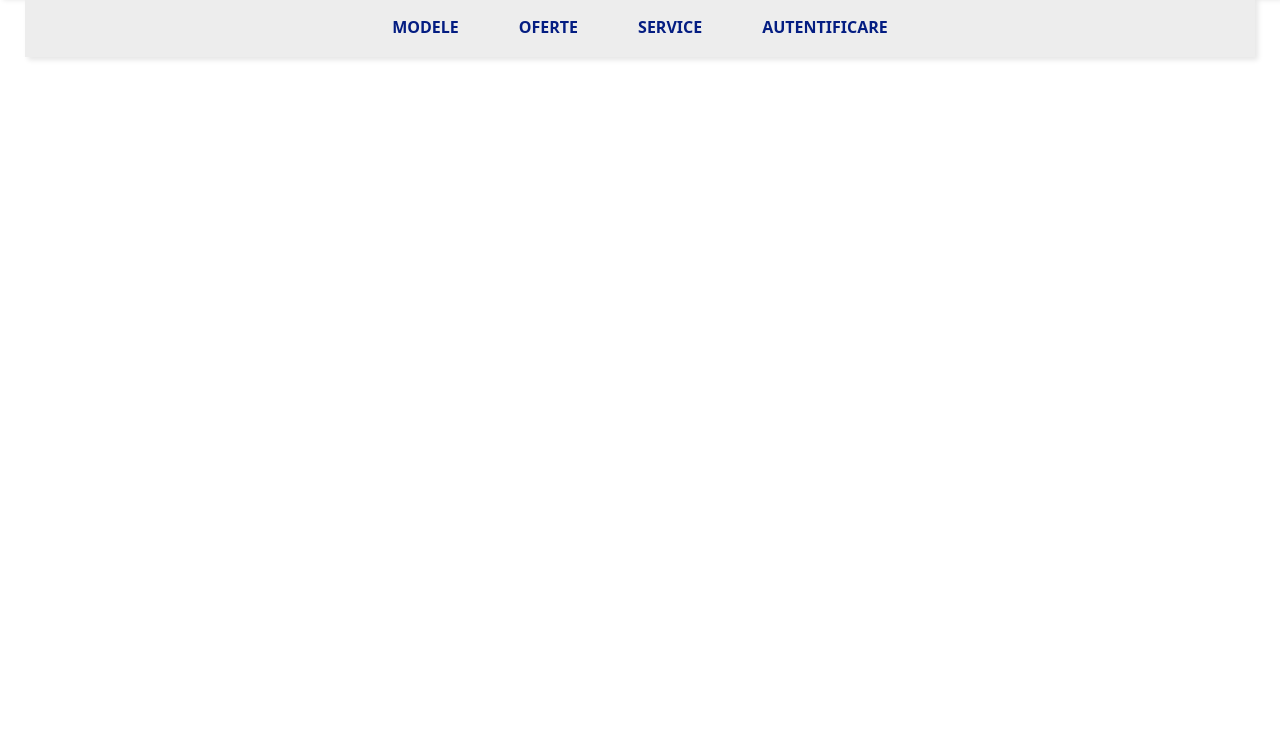
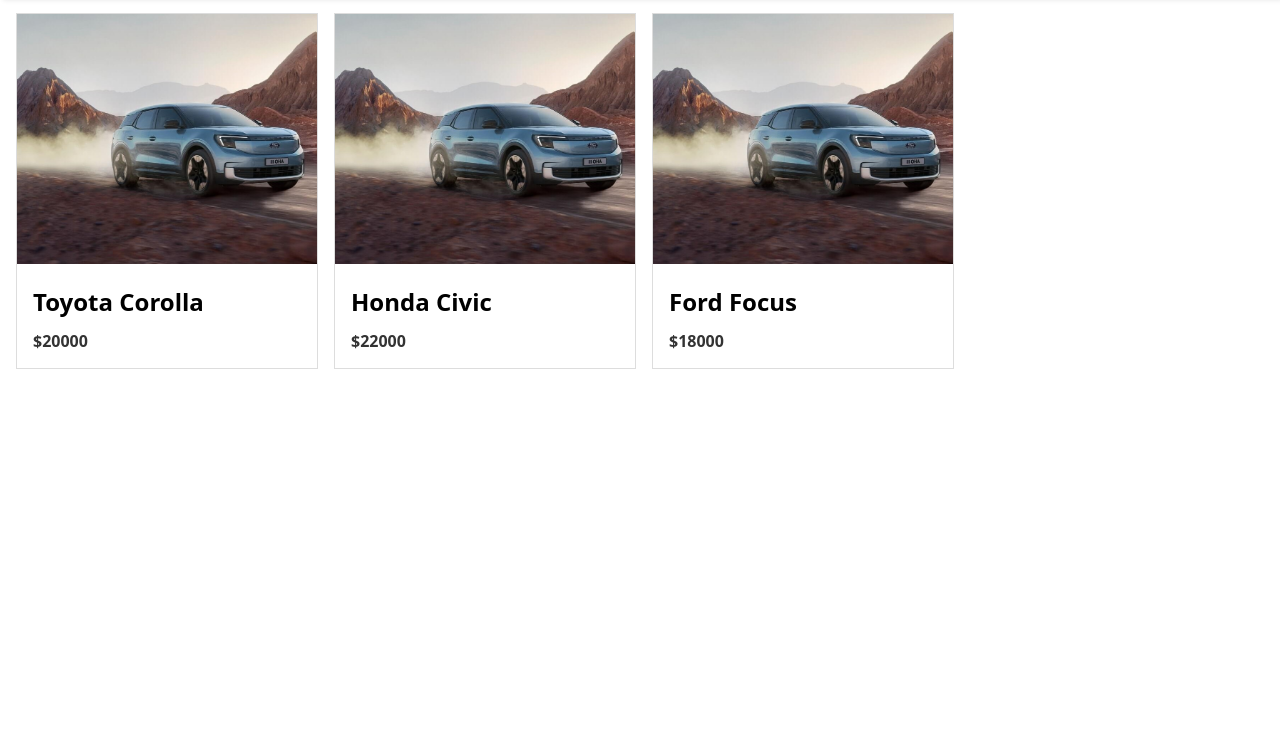
Before and after one commit to Cozmax/ProiectJava, a plain HTML site: page proiect_java_v2/pagini/modele.html in a window 1280 px wide. Shown: the part 63-800 px from the top of the page. Drawn offline with Linux system fonts and the light colour scheme.

Commit message:
Modele 80% Termiant
Aproape am finalizat tot ce trb pentru modele, tot ce mai trb sa fac e conexiunea la SQL + feed info to database

```diff
--- a/proiect_java_v2/pagini/modele.html
+++ b/proiect_java_v2/pagini/modele.html
@@ -1,21 +1,22 @@
 <!DOCTYPE html>
 <html>
   <head>
-    <title>MODELE</title>
+    <title>STOC</title>
 
     <link rel="preconnect" href="https://fonts.googleapis.com">
     <link rel="preconnect" href="https://fonts.gstatic.com" crossorigin>
     <link href="https://fonts.googleapis.com/css2?family=Roboto:ital,wght@0,100;0,300;0,400;0,500;0,700;0,900;1,100;1,300;1,400;1,500;1,700;1,900&display=swap" rel="stylesheet">
 
+
     <link rel="stylesheet" href="../style/general.css">
     <link rel="stylesheet" href="../style/header1.css">
     <link rel="stylesheet" href="../style/sidebar.css">
     <link rel="stylesheet" href="../style/buttons.css">
-    <link rel="stylesheet" href="../style/header2.css">
-    <link rel="stylesheet" href="../style/masini.css">
+    <link rel="stylesheet" href="../style/modele.css">
   </head>
 
   <body>
+    <!--Navbar General-->
     <nav>
       <ul class="sidebar">
         <li onclick="hideSidebar()"><a href="#"><img src="../icons/close_24dp_E8EAED_FILL0_wght400_GRAD0_opsz24.svg"></a></li>
@@ -36,16 +37,12 @@
         <li class="menuButton " onclick="showSidebar()"><a href="#"><img src="../icons/menu_24dp_E8EAED_FILL0_wght400_GRAD0_opsz24.svg"></a></li>
       </ul>
     </nav>
-    <!--Sfarsitul primului header-->
 
-    <nav class="header-2">
-      <ul class="nav2ul">
-        <li class="buton-header-2"><a href="modele.html">MODELE</a></li>
-        <li class="buton-header-2"><a href="oferte.html">OFERTE</a></li>
-        <li class="buton-header-2"><a href="service.html">SERVICE</a></li>
-        <li class="buton-header-2"><a href="#">AUTENTIFICARE</a></li>
-      </ul>
-    </nav>
+    <!--Corpul -->
+    <div id="main-body" class="main-body">
+
+    </div>
     <script src="../script/sidebar.js"></script>
+    <script src="../script/modeleDinStoc.js"></script>
   </body>
 </html>
--- /dev/null
+++ b/proiect_java_v2/script/modeleDinStoc.js
@@ -0,0 +1,26 @@
+document.addEventListener('DOMContentLoaded', () => {
+    const body = document.getElementById('main-body');
+
+    const createCard = ({ firma, model, pret, image }) => {
+        return `
+            <div class="masina">
+                <img src="${image}" alt="${model}">
+                <div class="masina-info">
+                    <h3>${firma} ${model}</h3>
+                    <p class="pret">$${pret}</p>
+                </div>
+            </div>
+        `;
+    };
+
+    /* Aici trebuie schimbat: Conexiune SQL -> Query pentru a prelua datele din tabelul MasiniDisponibile -> Feed into `masini` -> Let the magic happen */
+    const masini = [
+        { firma: 'Toyota', model: 'Corolla', pret: 20000, image: '../imagini/ford-explorer-electric.jpeg' },
+        { firma: 'Honda', model: 'Civic', pret: 22000, image: '../imagini/ford-explorer-electric.jpeg' },
+        { firma: 'Ford', model: 'Focus', pret: 18000, image: '../imagini/ford-explorer-electric.jpeg' },
+    ];
+
+    masini.forEach(masina => {
+        body.innerHTML += createCard(masina);
+    });
+});
--- /dev/null
+++ b/proiect_java_v2/style/modele.css
@@ -0,0 +1,40 @@
+.main-body{
+    display: flex !important;
+    flex-wrap: wrap;
+    gap: 16px;
+    justify-content: flex-start;
+    padding: 16px;
+}
+
+.masina {
+    background-color: #fff;
+    border: 1px solid #ddd;
+    width: 300px;
+    overflow: hidden;
+}
+
+.masina img {
+    width: 100% ;
+    height: 250px;
+    object-fit: cover;
+}
+
+.masina-info {
+    padding: 16px;
+}
+
+.masina-info h3 {
+    margin: 0 0 8px;
+    font-size: 1.5rem;
+}
+
+.masina-info p {
+    margin: 0;
+    color: #666;
+}
+
+.masina-info .pret {
+    margin-top: 12px;
+    font-weight: bold;
+    color: #333;
+}
```
Also changed, not shown: proiect_java_v2/pagini/vizualizareModel.html (added, +48 -0 lines).
